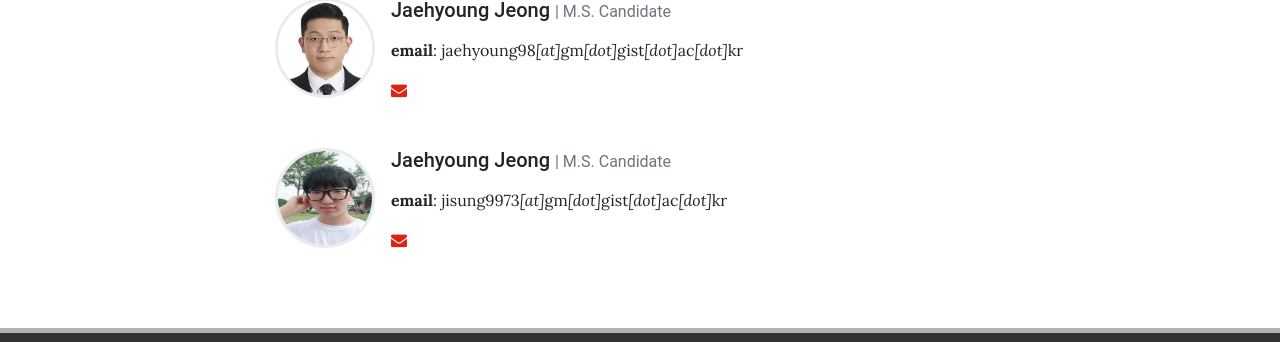
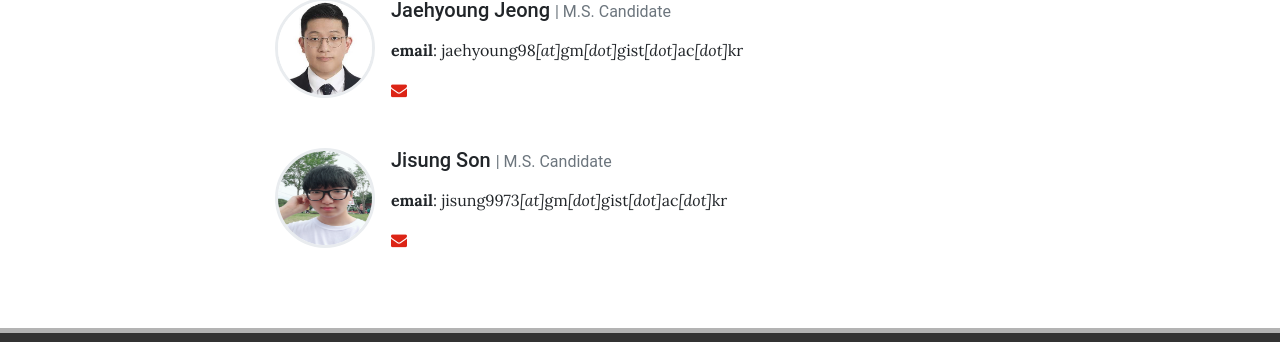
Before and after one commit to irrlab/irrlab.github.io, a Jekyll site: the page built from pages/team/all.md, in a window 1280 px wide. Shown: the part 1704-2046 px from the top of the page. Built offline with Jekyll 4.4.1, drawn with Linux system fonts in a browser that asks for light colours.

Commit message:
modify people (by heejun)

```diff
--- a/_data/team.yml
+++ b/_data/team.yml
@@ -75,7 +75,7 @@
     **email**: jaehyoung98*[at]*gm*[dot]*gist*[dot]*ac*[dot]*kr
   email: jaehyoung98@gm.gist.ac.kr
 
-- name: Jaehyoung Jeong
+- name: Jisung Son
   role: M.S. Candidate
   image: assets/img/team/jisung.jpg
   description: >
```
